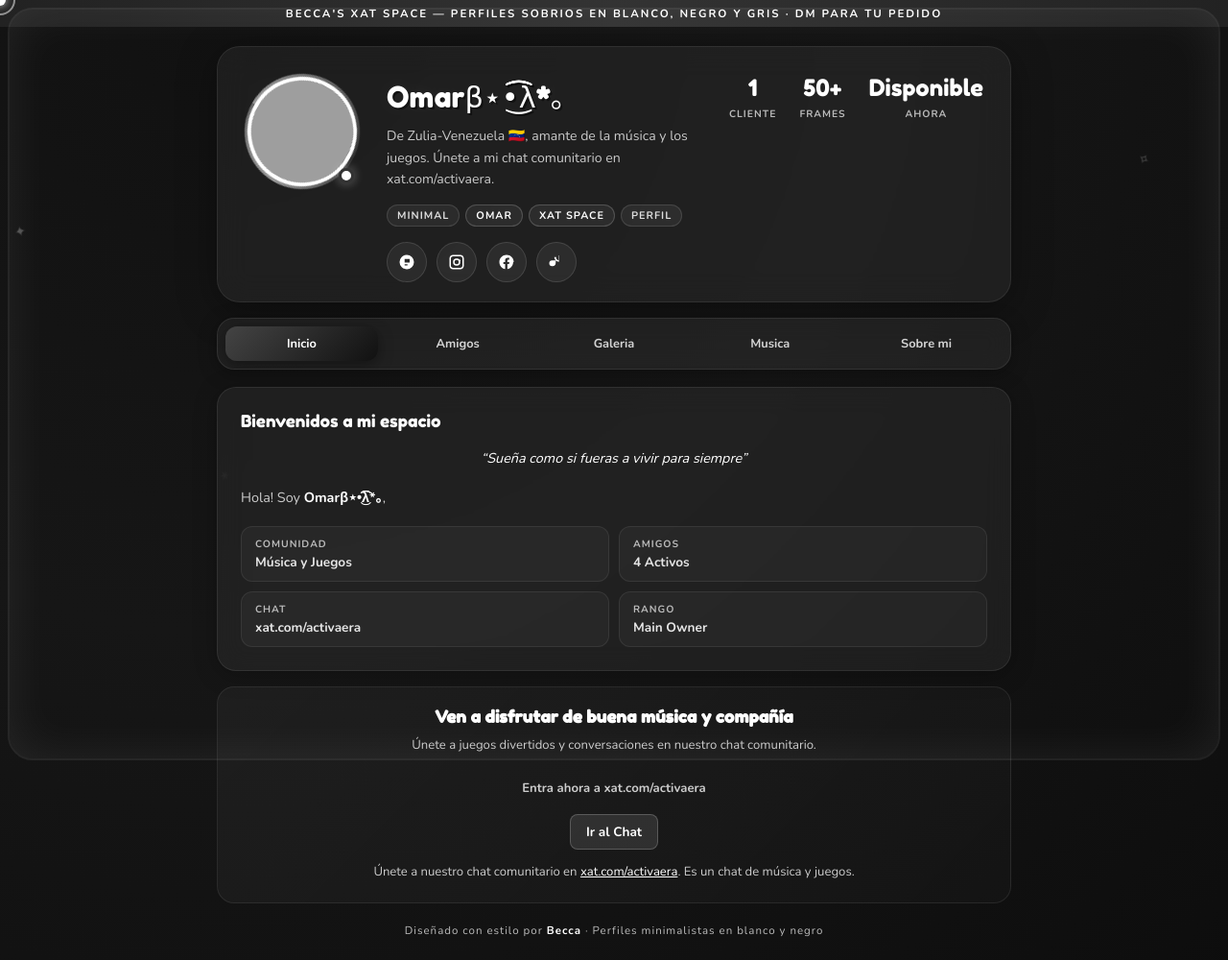
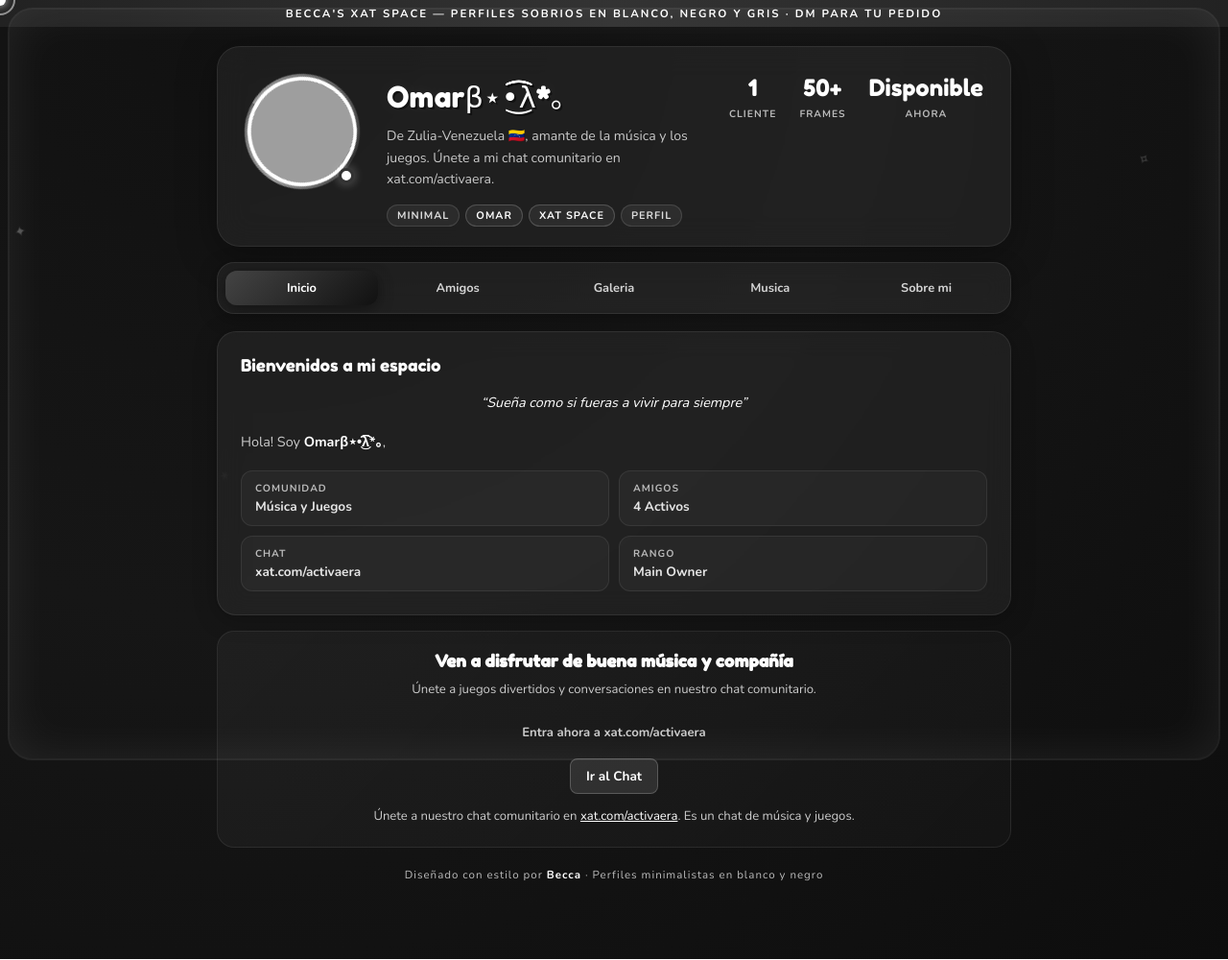
Before and after one commit to BeccaTs2/Galeria, a plain HTML site: page OmarFrameByBecca.html in a window 1280 px wide. Shown: the whole page at 96% size. Drawn offline with nearby package versions, Linux system fonts and the light colour scheme; grey boxes are pictures that could not be loaded.

Commit message:
Update OmarFrameByBecca.html

```diff
--- a/OmarFrameByBecca.html
+++ b/OmarFrameByBecca.html
@@ -271,20 +271,6 @@
           <span class="ptag pink">Omar</span>
           <span class="ptag cyan">XAT Space</span>
           <span class="ptag">Perfil</span>
-        </div>
-        <div class="social-links">
-          <a class="social-btn" href="https://xat.com/activaera" target="_blank" rel="noopener" title="Chat XAT">
-            <svg class="social-icon" viewBox="0 0 24 24" xmlns="http://www.w3.org/2000/svg"><path d="M12 2a10 10 0 100 20 10 10 0 000-20zm1 14.5H9v-1.5h4v1.5zm3-4H9V7.5h7V12.5z"/></svg>
-          </a>
-          <a class="social-btn" href="https://instagram.com" target="_blank" rel="noopener" title="Instagram">
-            <svg class="social-icon" viewBox="0 0 24 24" xmlns="http://www.w3.org/2000/svg"><path d="M7 2C4.24 2 2 4.24 2 7v10c0 2.76 2.24 5 5 5h10c2.76 0 5-2.24 5-5V7c0-2.76-2.24-5-5-5H7zm10 2c1.66 0 3 1.34 3 3v10c0 1.66-1.34 3-3 3H7c-1.66 0-3-1.34-3-3V7c0-1.66 1.34-3 3-3h10zm-5 3a5 5 0 100 10 5 5 0 000-10zm0 2a3 3 0 110 6 3 3 0 010-6zm4.5-.5a1 1 0 100 2 1 1 0 000-2z"/></svg>
-          </a>
-          <a class="social-btn" href="https://facebook.com" target="_blank" rel="noopener" title="Facebook">
-            <svg class="social-icon" viewBox="0 0 24 24" xmlns="http://www.w3.org/2000/svg"><path d="M22 12c0-5.52-4.48-10-10-10S2 6.48 2 12c0 4.84 3.44 8.86 8 9.8V14.7h-2.4v-2.7H10V9.7c0-2.4 1.44-3.7 3.64-3.7 1.05 0 2.15.18 2.15.18v2.36H14.8c-1.2 0-1.58.75-1.58 1.52v1.82h2.7l-.43 2.7h-2.27V21.8c4.56-.94 8-4.96 8-9.8z"/></svg>
-          </a>
-          <a class="social-btn" href="https://tiktok.com" target="_blank" rel="noopener" title="TikTok">
-            <svg class="social-icon" viewBox="0 0 24 24" xmlns="http://www.w3.org/2000/svg"><path d="M16 2.5v7.1a4.5 4.5 0 01-4.5-4.5H9a6.5 6.5 0 006.5 6.5V2.5h.5zM8.5 9.5H6a4 4 0 000 8h.5a4.5 4.5 0 004.5-4.5V9.5H8.5z"/></svg>
-          </a>
         </div>
       </div>
       <div class="profile-stats">
```
